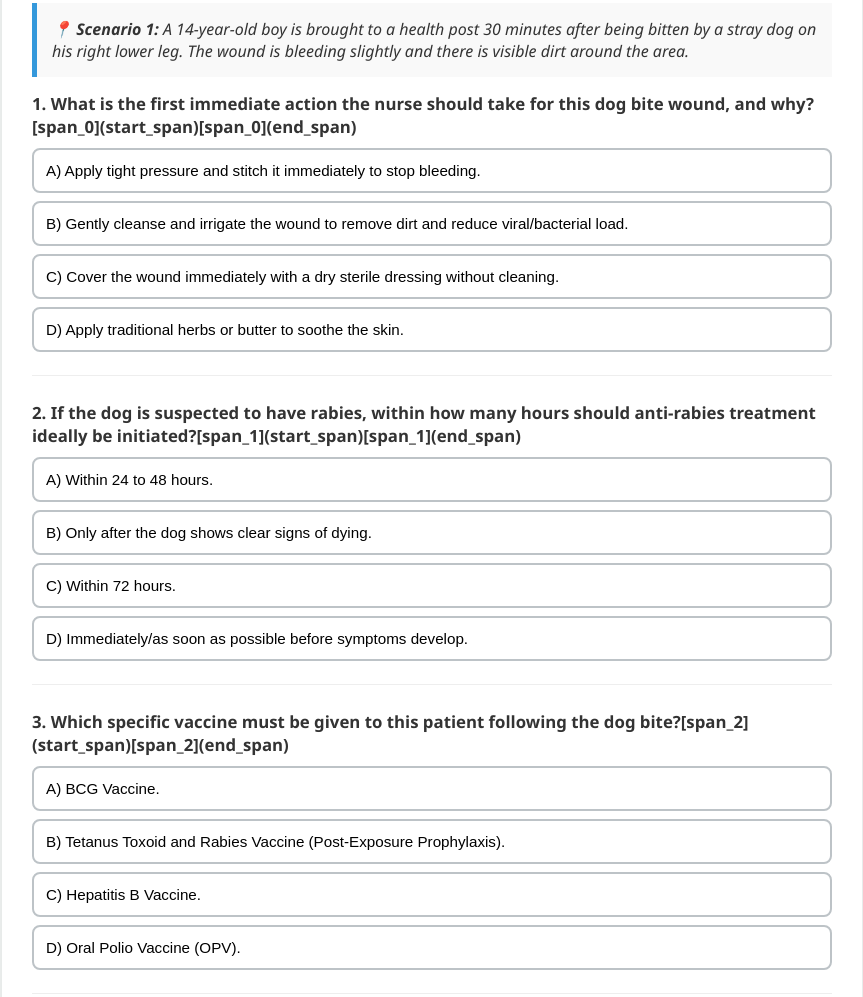
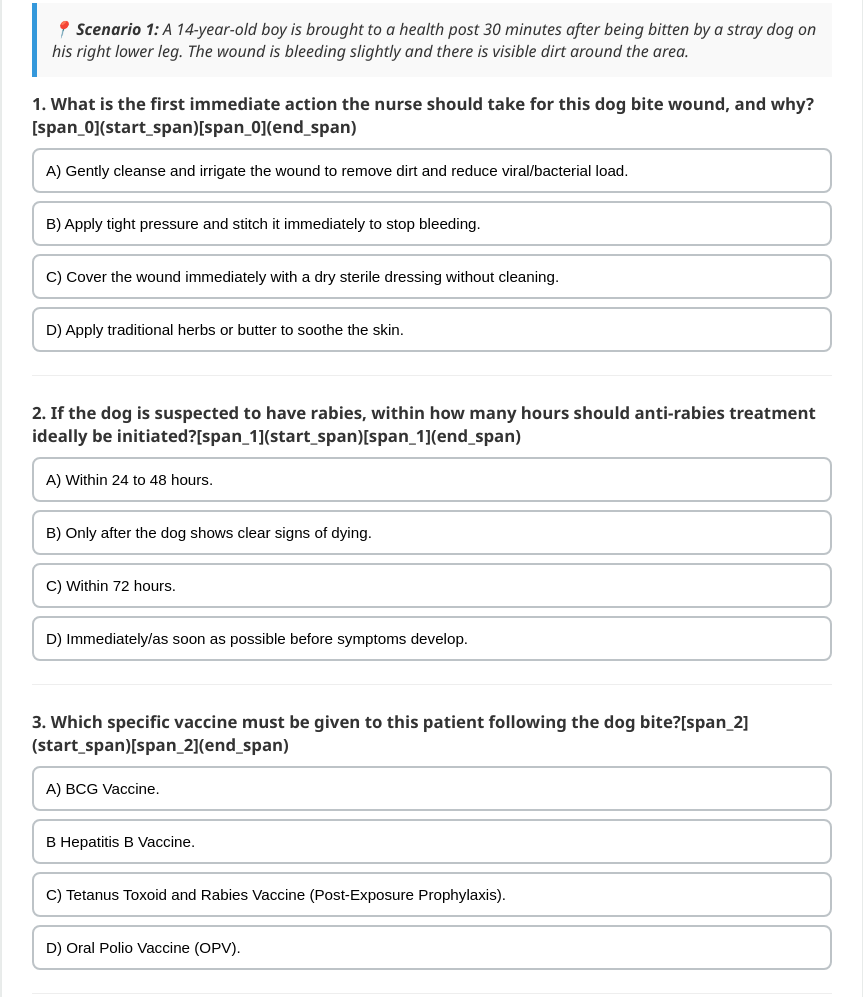
Before and after one commit to yoni-1/My-princess-question-, a plain HTML site: page index.html in a window 1280 px wide. Shown: the part 277-1274 px from the top of the page, without its empty margins (208-1071 px from the left). Drawn offline with Linux system fonts and the light colour scheme.

Commit message:
Swap correct and incorrect options in questions

```diff
--- a/index.html
+++ b/index.html
@@ -112,8 +112,8 @@
     <div class="question">
         <div class="question-text">1. What is the first immediate action the nurse should take for this dog bite wound, and why?[span_0](start_span)[span_0](end_span)</div>
         <div class="options">
-            <button class="option-btn" onclick="checkAnswer(this, false)">A) Apply tight pressure and stitch it immediately to stop bleeding.</button>
-            <button class="option-btn" onclick="checkAnswer(this, true)">B) Gently cleanse and irrigate the wound to remove dirt and reduce viral/bacterial load.</button>
+            <button class="option-btn" onclick="checkAnswer(this, true)">A) Gently cleanse and irrigate the wound to remove dirt and reduce viral/bacterial load.</button>
+            <button class="option-btn" onclick="checkAnswer(this, false)">B) Apply tight pressure and stitch it immediately to stop bleeding.</button>
             <button class="option-btn" onclick="checkAnswer(this, false)">C) Cover the wound immediately with a dry sterile dressing without cleaning.</button>
             <button class="option-btn" onclick="checkAnswer(this, false)">D) Apply traditional herbs or butter to soothe the skin.</button>
         </div>
@@ -135,8 +135,8 @@
         <div class="question-text">3. Which specific vaccine must be given to this patient following the dog bite?[span_2](start_span)[span_2](end_span)</div>
         <div class="options">
             <button class="option-btn" onclick="checkAnswer(this, false)">A) BCG Vaccine.</button>
-            <button class="option-btn" onclick="checkAnswer(this, true)">B) Tetanus Toxoid and Rabies Vaccine (Post-Exposure Prophylaxis).</button>
-            <button class="option-btn" onclick="checkAnswer(this, false)">C) Hepatitis B Vaccine.</button>
+            <button class="option-btn" onclick="checkAnswer(this, false)">B Hepatitis B Vaccine.</button>
+            <button class="option-btn" onclick="checkAnswer(this, true)">C) Tetanus Toxoid and Rabies Vaccine (Post-Exposure Prophylaxis).</button>
             <button class="option-btn" onclick="checkAnswer(this, false)">D) Oral Polio Vaccine (OPV).</button>
         </div>
         <div class="feedback"></div>
@@ -212,9 +212,9 @@
         <div class="question-text">9. Based on the description, what is the depth/degree of this burn wound?[span_8](start_span)[span_8](end_span)</div>
         <div class="options">
             <button class="option-btn" onclick="checkAnswer(this, false)">A) Superficial (First-degree) burn.</button>
-            <button class="option-btn" onclick="checkAnswer(this, true)">B) Partial-thickness (Second-degree) burn.</button>
+            <button class="option-btn" onclick="checkAnswer(this, false)">B) Fourth-degree deep tissue necrosis.</button>
             <button class="option-btn" onclick="checkAnswer(this, false)">C) Full-thickness (Third-degree) burn.</button>
-            <button class="option-btn" onclick="checkAnswer(this, false)">D) Fourth-degree deep tissue necrosis.</button>
+            <button class="option-btn" onclick="checkAnswer(this, true) Partial-thickness (Second-degree) burn.</button>
         </div>
         <div class="feedback"></div>
     </div>
```
